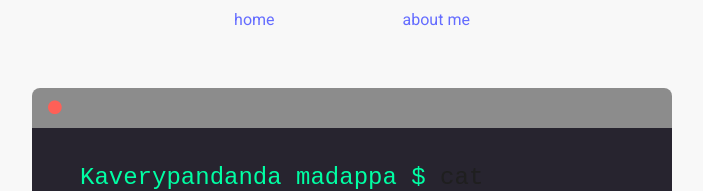
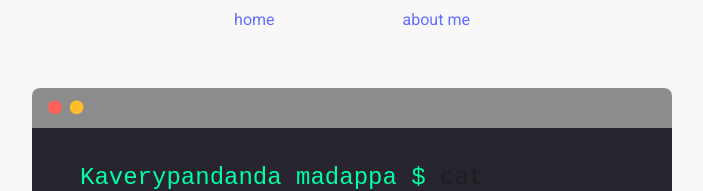
Before and after one commit to Kavery-pm/portfolioTemplate, a React (Vite) app: page /aboutme in a window 1280 px wide. Shown: the top 191 px of the page, without its empty margins (288-991 px from the left). Built offline with nearby package versions, Linux system fonts and the light colour scheme.

Commit message:
added the icons to terminal

```diff
--- a/src/components/AboutMe/Terminal.jsx
+++ b/src/components/AboutMe/Terminal.jsx
@@ -9,6 +9,7 @@ const Terminal = ({text})=>{
       <Box sx={{backgroundColor: '#8c8c8c'}} p={'0.5rem'} borderRadius={'0.5rem 0.5rem 0 0'}
            fontSize={'1rem'}>
    <i className={classNames(iconClass, Style.red)} />
+   <i className={classNames(iconClass,Style.amber)}/>
       </Box>
       <Box py={{xs: '1rem', md: '2rem'}} px={{xs: '2rem', md: '3rem'}} borderRadius={'0 0 0.5rem 0.5rem'}
            sx={{backgroundColor: '#27242f'}} fontSize={'1.5rem'} fontFamily={'Courier New, Courier, monospace'}>
```
